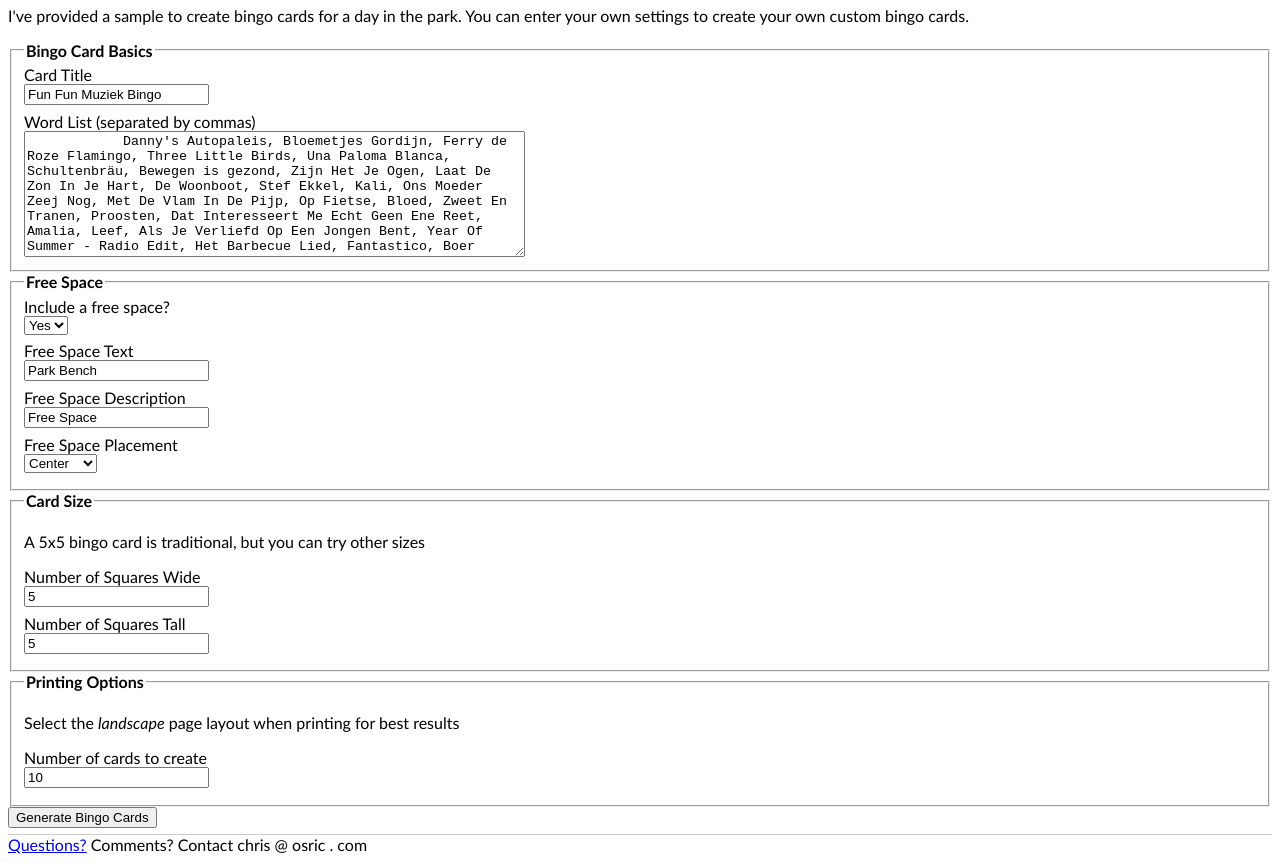
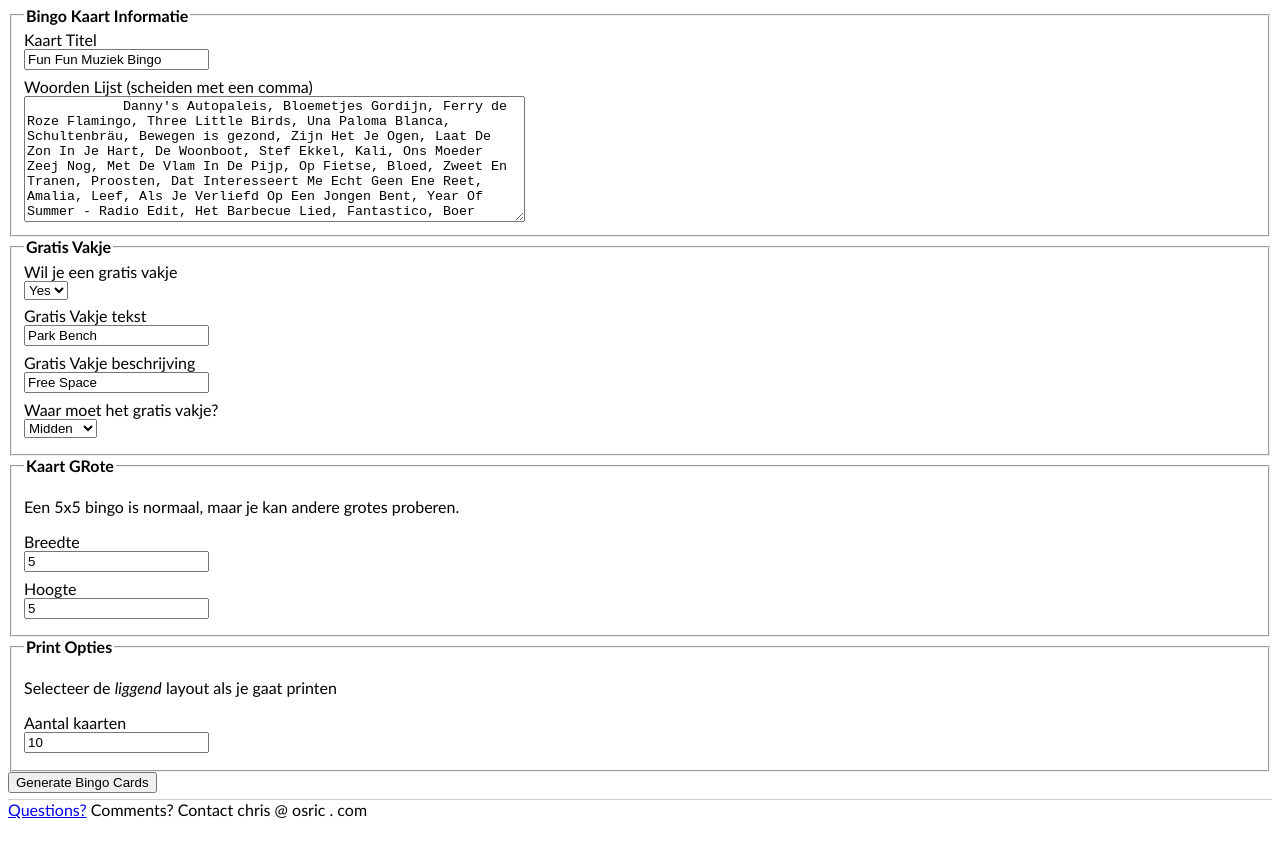
Before and after one commit to YannickBR/bingo, a plain HTML site: page index.html in a window 1280 px wide. Shown: the part 76-938 px from the top of the page. After the commit the page ends 903 px from the top, so only its background shows below. Drawn offline with nearby package versions, Linux system fonts and the light colour scheme.

Commit message:
dutch translation

```diff
--- a/index.html
+++ b/index.html
@@ -3,7 +3,7 @@
 <head>
 <meta charset="UTF-8">
 <meta name="viewport" content="width=device-width, initial-scale=1">
-<title>Bingo Card Generator</title>
+<title>Bingo Kaart Generator</title>
 <style type="text/css">
     body {
         font-family:'Gill Sans', 'Gill Sans MT', Calibri, 'Trebuchet MS', sans-serif;
@@ -344,46 +344,45 @@ $(document).ready(bingoGenerator.checkQS);
 </script>
 </head>
 <body>
-<h1>Make your own bingo cards</h1>
+<h1>Maak je eigen bingo</h1>
 <form action="#results" method="get"><!-- onsubmit="generate();return false;" -->
-	<p id="intro">I've provided a sample to create bingo cards for a day in the park. You can enter your own settings to create your own custom bingo cards.</p>
 	<fieldset>
-		<legend>Bingo Card Basics</legend>
-		<label>Card Title <input type="text" name="title" id="title" value="Fun Fun Muziek Bingo"></label>
-		<label>Word List (separated by commas)</label><textarea cols="60" rows="8" name="words" id="words">
+		<legend>Bingo Kaart Informatie</legend>
+		<label>Kaart Titel <input type="text" name="title" id="title" value="Fun Fun Muziek Bingo"></label>
+		<label>Woorden Lijst (scheiden met een comma)</label><textarea cols="60" rows="8" name="words" id="words">
             Danny's Autopaleis, Bloemetjes Gordijn, Ferry de Roze Flamingo, Three Little Birds, Una Paloma Blanca, Schultenbräu, Bewegen is gezond, Zijn Het Je Ogen, Laat De Zon In Je Hart, De Woonboot, Stef Ekkel, Kali, Ons Moeder Zeej Nog, Met De Vlam In De Pijp, Op Fietse, Bloed, Zweet En Tranen, Proosten, Dat Interesseert Me Echt Geen Ene Reet, Amalia, Leef, Als Je Verliefd Op Een Jongen Bent, Year Of Summer - Radio Edit, Het Barbecue Lied, Fantastico, Boer Harms, Poen, Vanavond (Uit M'n Bol), Paint It, Black, Rainbow In The Sky, Krijg Een Heel Apart Gevoel Van Binnen, I'm Still Standing, Noodgeval, Een Beetje Verliefd, Het Laatste Rondje, Have You Ever Been Mellow, Verliefd Zijn, Engelbewaarder, Jij Denkt Maar Dat Je Alles Mag Van Mij, Kijk Omhoog, Rio, Het Regent Zonnestralen, 't Dondert En 't Bliksemt, Als De Morgen Is Gekomen, Mexico, Viva Hollandia, Even Aan Mijn Moeder Vragen</textarea>
 	</fieldset>
 
 	<fieldset>
-		<legend>Free Space</legend>
-		<label>Include a free space?
+		<legend>Gratis Vakje</legend>
+		<label>Wil je een gratis vakje
 			<select name="freespace" id="freespace">
 				<option value="true" selected="selected">Yes</option>
 				<option value="false">No</option>
 			</select>
 		</label>
-		<label>Free Space Text <input type="text" name="freespaceValue" id="freespaceValue" value="Park Bench"></label>
-        <label>Free Space Description <input type="text" name="freespaceSubheadingValue" id="freespaceSubheadingValue" value="Free Space"></label>
-		<label>Free Space Placement
+		<label>Gratis Vakje tekst<input type="text" name="freespaceValue" id="freespaceValue" value="Park Bench"></label>
+        <label>Gratis Vakje beschrijving <input type="text" name="freespaceSubheadingValue" id="freespaceSubheadingValue" value="Free Space"></label>
+		<label>Waar moet het gratis vakje?
 			<select name="freespaceRandom" id="freespaceRandom">
 				<option value="true">Random</option>
-				<option value="false" selected="selected">Center</option>
+				<option value="false" selected="selected">Midden</option>
 			</select>
 		</label>
 	</fieldset>
 
 	<fieldset>
-		<legend>Card Size</legend>
-		<p>A 5x5 bingo card is traditional, but you can try other sizes</p>
-		<label>Number of Squares Wide <input type="text" name="width" id="width" value="5"></label>
-		<label>Number of Squares Tall <input type="text" name="height" id="height" value="5"></label>
+		<legend>Kaart GRote</legend>
+		<p>Een 5x5 bingo is normaal, maar je kan andere grotes proberen.</p>
+		<label>Breedte <input type="text" name="width" id="width" value="5"></label>
+		<label>Hoogte <input type="text" name="height" id="height" value="5"></label>
 	</fieldset>
 
 
 	<fieldset>
-		<legend>Printing Options</legend>
-		<p>Select the <em>landscape</em> page layout when printing for best results</p>
-		<label>Number of cards to create <input type="text" name="number" id="number" value="10"></label>
+		<legend>Print Opties</legend>
+		<p>Selecteer de <em>liggend</em> layout als je gaat printen</p>
+		<label>Aantal kaarten <input type="text" name="number" id="number" value="10"></label>
 	</fieldset>
 	<label><input type="submit" value="Generate Bingo Cards"></label>
 </form>
```
